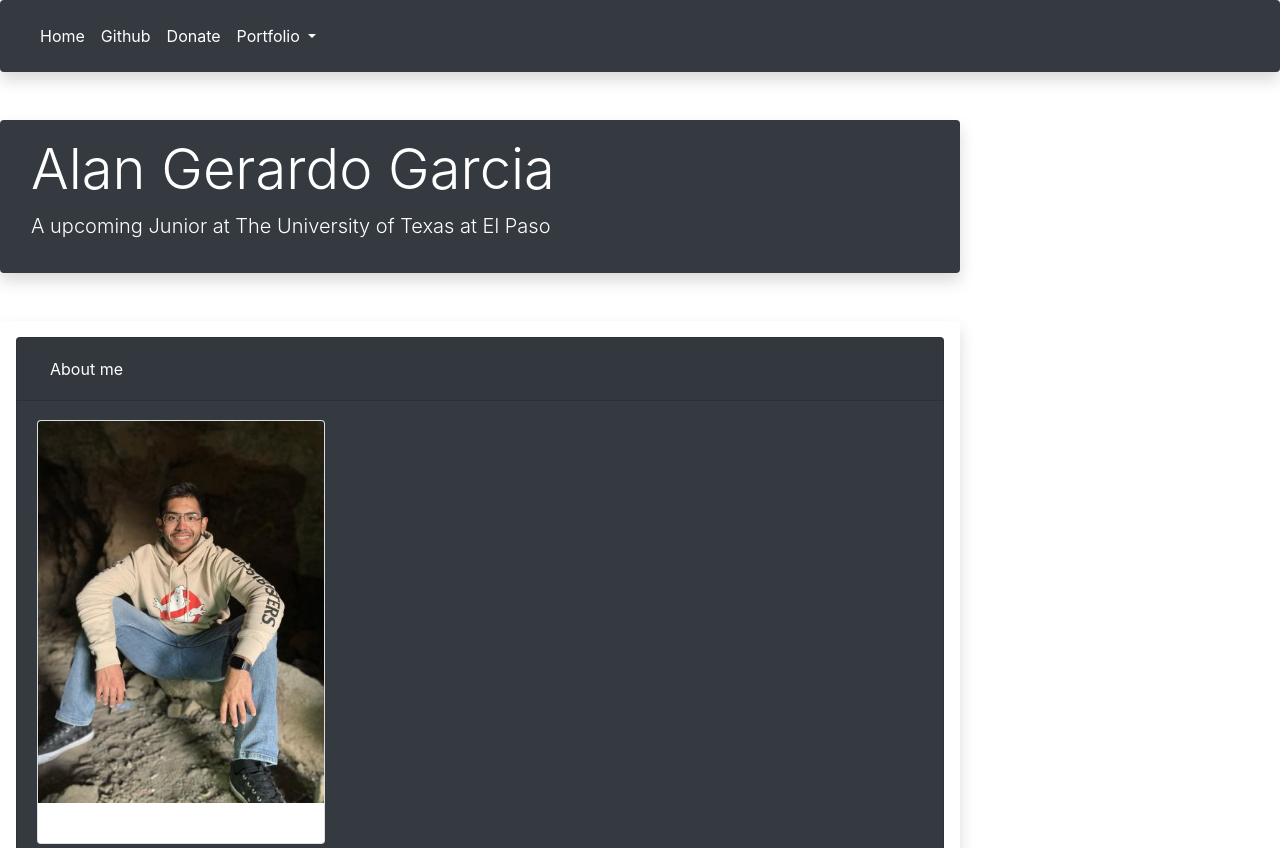
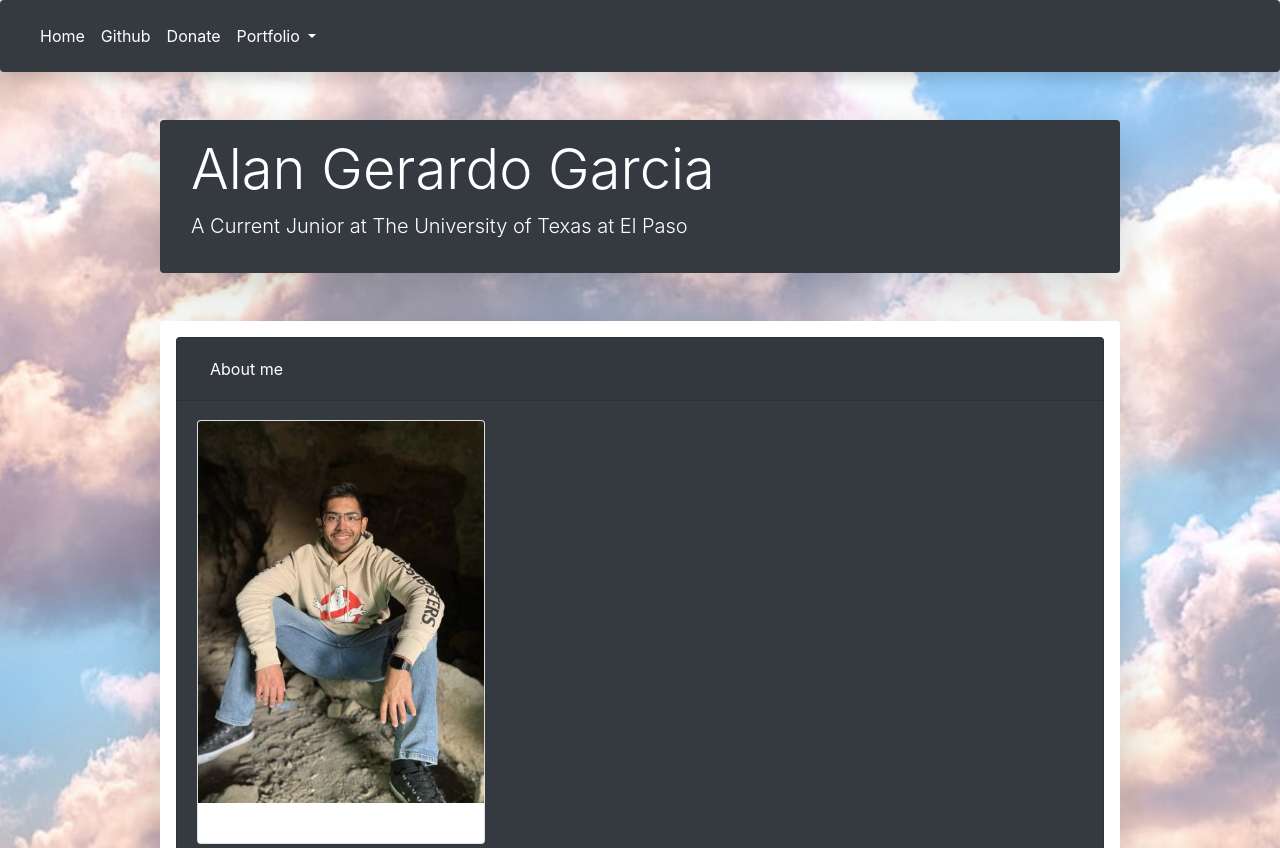
Before and after one commit to GmoneyAlan/portfolio, an Angular app: page / in a window 1280 px wide. Shown: the top 848 px of the page. Built offline with nearby package versions, Linux system fonts and the light colour scheme.

Commit message:
Made some visual changes

```diff
--- a/src/app/app.component.css
+++ b/src/app/app.component.css
@@ -0,0 +1,13 @@
+.background {
+    background: url('../assets/images/background.jpg');
+    background-size: cover;
+    background-position: center;
+}
+
+.bottom_header {
+    width: 100%;
+    height: 100px;
+    display: block;
+    margin: auto;
+    background-color: darkgray;
+}
--- a/src/app/app.component.html
+++ b/src/app/app.component.html
@@ -1,6 +1,9 @@
-<app-navbar></app-navbar>
+<div class="background">
+    <app-navbar></app-navbar>
 
-<router-outlet>
+    <router-outlet>
 
 
-</router-outlet>
+    </router-outlet>
+</div>
+<div class="bottom_header"></div>
--- a/src/app/home/home.component.css
+++ b/src/app/home/home.component.css
@@ -1,4 +1,11 @@
-body {
-    padding-top: 5rem;
-    background: black;
+.accordion {
+    margin: auto;
 }
+
+.jumbotron {
+    margin: auto;
+}
+
+.table {
+    margin: auto;
+}
--- a/src/app/home/home.component.html
+++ b/src/app/home/home.component.html
@@ -1,12 +1,12 @@
-<div class=" w-75 jumbotron jumbotron-fluid shadow p-3 mb-5 bg-dark rounded text-white" alt="Max-width 75%">
+<div class=" w-75 jumbotron jumbotron-fluid shadow-lg p-3 mb-5 bg-dark rounded text-white" alt="Max-width 75%">
     <div class="container">
         <h1 class="display-4">Alan Gerardo Garcia</h1>
-        <p class="lead">A upcoming Junior at The University of Texas at El Paso</p>
+        <p class="lead">A Current Junior at The University of Texas at El Paso</p>
     </div>
 </div>
 
 
-<div class=" w-75 accordion shadow p-3 mb-5 bg-white rounded" id="accordionExample">
+<div class=" w-75 accordion shadow-lg p-3 mb-5 bg-white rounded" id="accordionExample">
     <div class="card bg-dark">
         <div class="card-header" id="headingOne">
             <h2 class="mb-0">
--- a/src/app/navbar/navbar.component.html
+++ b/src/app/navbar/navbar.component.html
@@ -1,10 +1,10 @@
-<nav class="navbar navbar-expand-lg navbar-collapse shadow p-3 mb-5 bg-dark rounded text-white">
+<nav class="navbar navbar-expand-md  navbar-fluid shadow p-3 mb-5 bg-dark rounded text-white">
     <a class="navbar-brand" href="#"></a>
     <button class="navbar-toggler" type="button" data-toggle="collapse" data-target="#navbarSupportedContent" aria-controls="navbarSupportedContent" aria-expanded="false" aria-label="Toggle navigation">
       <span class="navbar-toggler-icon"></span>
     </button>
 
-    <div class="collapse navbar-collapse" id="navbarSupportedContent">
+    <div class="navbar-collapse" id="navbarSupportedContent">
         <ul class="navbar-nav mr-auto">
             <li class="nav-item active">
                 <a class="nav-link text-white" href="http://localhost:4200">Home <span class="sr-only">(current)</span></a>
--- a/src/app/resume/resume.component.html
+++ b/src/app/resume/resume.component.html
@@ -1,19 +1,22 @@
-<div class="text-center">
+<div class="container bg-white shadow p-3 mb-5 bg-secondary rounded">
+    <div class=" text-center">
         <h1>Resume</h1>
-    <button class="shadow p-3 mb-5 bg-secondary rounded">Download</button>
+        <button class="shadow p-3 mb-5 bg-secondary rounded ">Download</button>
+    </div>
 </div>
 
-<div class="line shadow p-3 mb-5 bg-black rounded"></div>
+<div class="line shadow p-3 mb-5 bg-black rounded "></div>
 
-<div class="text-center">
+<div class="container bg-white  mb-5 bg-secondary rounded">
+    <div class="text-center ">
         <h5>Alan Garcia</h5>
         <h5>2804 Eads PL</h5>
         <h5>El Paso, TX 79935</h5>
         <h5>Phone number:(915) 799- 5717 Email: agarcia213@miners.utep.edu </h5>
     </div>
-<div class="container">
-    <div class="col"></div>
-    <div class="col">
+    <div class="container ">
+        <div class="col "></div>
+        <div class="col ">
             <h4>Objective</h4>
             <ul>
                 <li>Seeking a position where I can develop my student skills in Computer Science plus further strengthen leadership and management skills.</li>
@@ -67,6 +70,5 @@
                 <li>In charge of opening or closing the store</li>
             </ul>
         </div>
-    <div class="col"></div>
-    <div class="col"></div>
     </div>
+</div>
```
Also changed, not shown: src/assets/images/background.jpg (added). Lines whose indentation alone changed are shown as unchanged.
